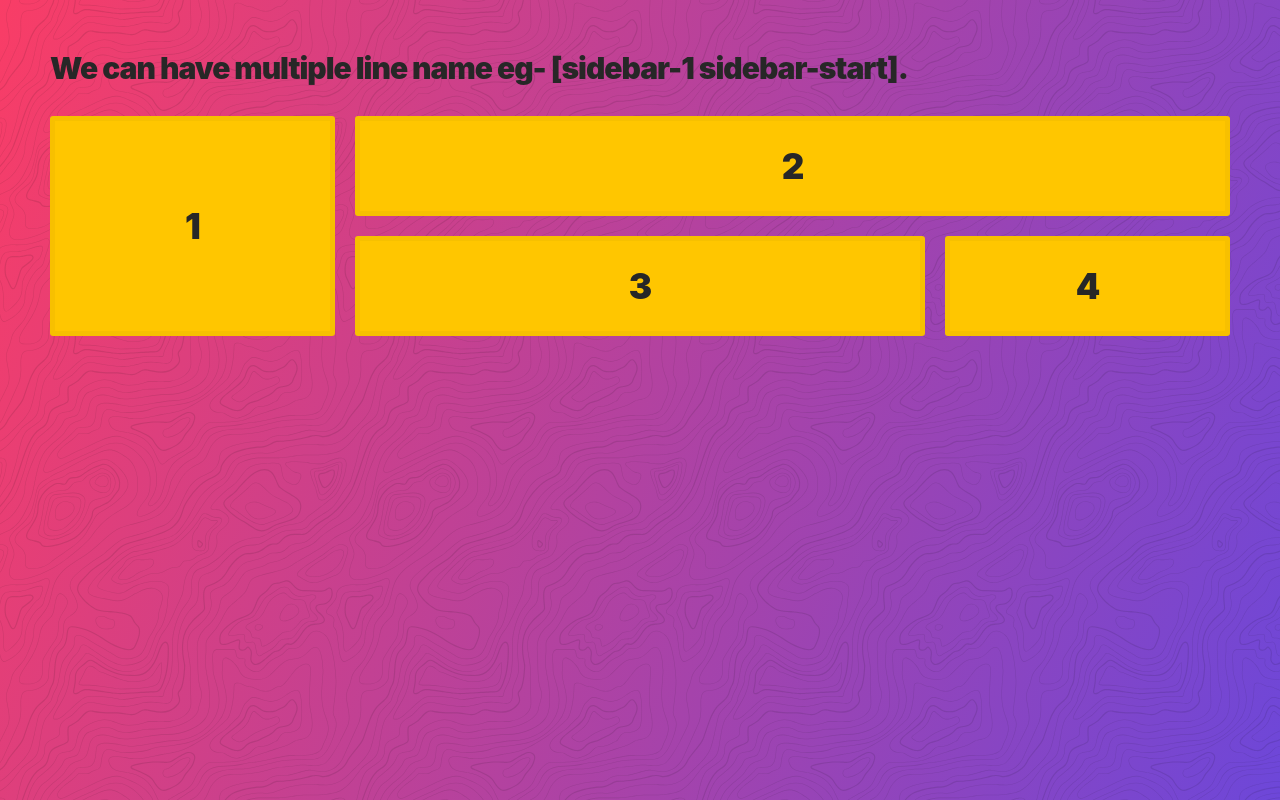
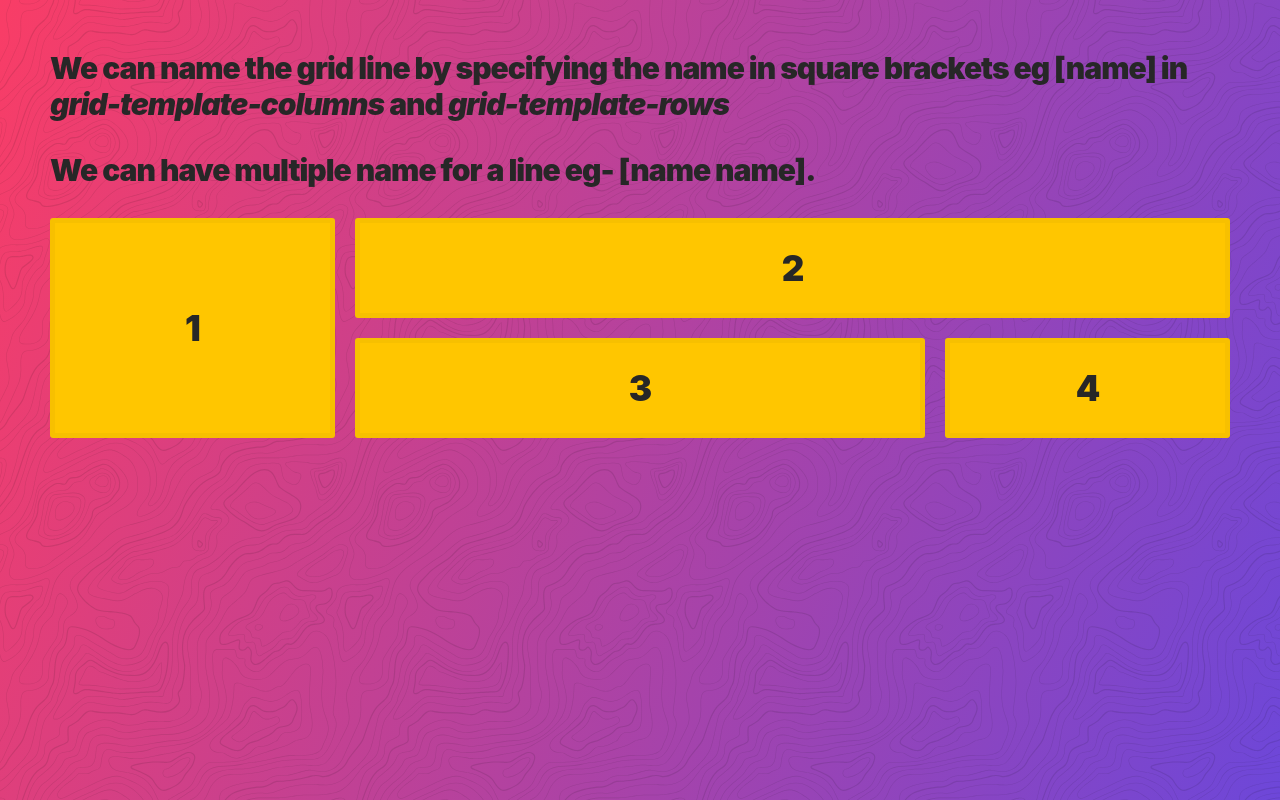
Before and after one commit to jscodelover/playing-with-CSS-Grid, a plain HTML site: page name-lines-in-grid/index.html in a window 1280 px wide. Drawn offline with Linux system fonts and the light colour scheme.

Commit message:
refactor(grid-line-name): info

```diff
--- a/name-lines-in-grid/index.html
+++ b/name-lines-in-grid/index.html
@@ -25,7 +25,13 @@
     </style>
 </head>
 <body>
-    <div><p>We can have multiple line name eg- [sidebar-1 sidebar-start].</p></div>
+    <div>
+        <p>
+            We can name the grid line by specifying the name in square brackets eg [name] in <i>grid-template-columns</i>
+            and <i>grid-template-rows</i>
+        </p>
+        <p>We can have multiple name for a line eg- [name name].</p>
+    </div>
     <div class="container">
         <div class="item item1">1</div>
         <div class="item item2">2</div>
```
